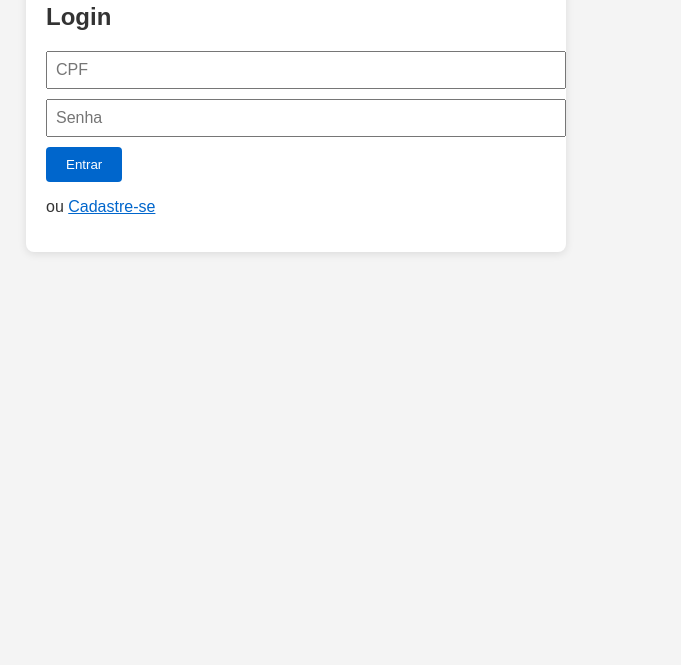
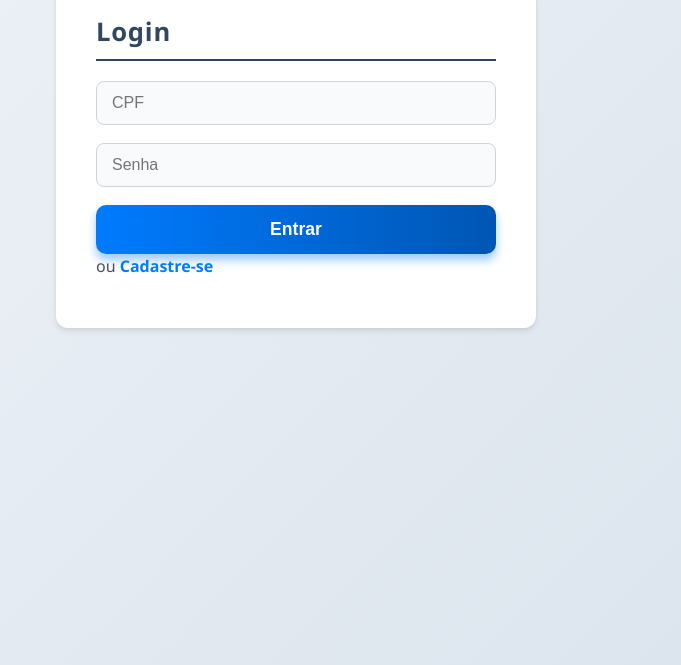
Before and after one commit to MatheusCatarucci/Nexus-Store-site, a plain HTML site: page index.html in a window 1280 px wide. Shown: the part 135-800 px from the top of the page, without its empty margins (344-1025 px from the left). Drawn offline with Linux system fonts and the light colour scheme.

Commit message:
update css

```diff
--- a/style.css
+++ b/style.css
@@ -1,40 +1,149 @@
-body {
-  font-family: Arial, sans-serif;
-  background-color: #f4f4f4;
-  padding: 30px;
-  color: #333;
+/* Reset básico para garantir consistência */
+* {
+  margin: 0;
+  padding: 0;
+  box-sizing: border-box;
 }
 
-#app {
-  max-width: 500px;
-  margin: 0 auto;
-  background: white;
-  padding: 20px;
-  border-radius: 8px;
-  box-shadow: 0px 2px 8px rgba(0, 0, 0, 0.1);
+body {
+  font-family: 'Segoe UI', Tahoma, Geneva, Verdana, sans-serif;
+  background: linear-gradient(135deg, #f0f4f8, #d9e2ec);
+  padding: 40px 20px;
+  color: #222831;
+  min-height: 100vh;
+  display: flex;
+  justify-content: center;
+  align-items: flex-start;
 }
 
+/* Container centralizado com sombra e borda sutil */
+#app {
+  max-width: 480px;
+  width: 100%;
+  background: #ffffff;
+  padding: 30px 40px;
+  border-radius: 12px;
+  box-shadow:
+    0 4px 6px rgba(0, 0, 0, 0.07),
+    0 1px 3px rgba(0, 0, 0, 0.06);
+  transition: box-shadow 0.3s ease;
+}
+
+#app:hover {
+  box-shadow:
+    0 8px 20px rgba(0, 0, 0, 0.12),
+    0 4px 8px rgba(0, 0, 0, 0.08);
+}
+
+h1, h2, h3 {
+  font-weight: 700;
+  color: #30475e;
+  margin-bottom: 20px;
+  letter-spacing: 0.03em;
+}
+
+h1 {
+  font-size: 2.25rem;
+  text-align: center;
+  margin-bottom: 30px;
+}
+
+h2 {
+  font-size: 1.6rem;
+  border-bottom: 2px solid #30475e;
+  padding-bottom: 10px;
+}
+
+h3 {
+  font-size: 1.2rem;
+  margin-top: 30px;
+  margin-bottom: 15px;
+}
+
+/* Inputs com bordas arredondadas, sombras e foco elegante */
 input {
   width: 100%;
-  margin-bottom: 10px;
-  padding: 8px;
-  font-size: 16px;
+  padding: 12px 15px;
+  margin-bottom: 18px;
+  font-size: 1rem;
+  border: 1.8px solid #ced4da;
+  border-radius: 8px;
+  transition: border-color 0.3s ease, box-shadow 0.3s ease;
+  background-color: #f9fafb;
+  color: #222831;
+  outline-offset: 2px;
 }
 
-button {
-  padding: 10px 20px;
-  background-color: #0066cc;
-  color: white;
-  border: none;
-  border-radius: 4px;
-  cursor: pointer;
+input:focus {
+  border-color: #0066cc;
+  box-shadow: 0 0 6px rgba(0, 102, 204, 0.5);
+  background-color: #ffffff;
 }
 
-button:hover {
-  background-color: #004d99;
+/* Botões com design moderno e hover suave */
+button {
+  width: 100%;
+  padding: 14px 0;
+  background: linear-gradient(90deg, #007bff, #0056b3);
+  border: none;
+  border-radius: 10px;
+  color: #fff;
+  font-size: 1.1rem;
+  font-weight: 700;
+  cursor: pointer;
+  box-shadow: 0 6px 10px rgba(0, 123, 255, 0.4);
+  transition: background 0.3s ease, box-shadow 0.3s ease;
+  user-select: none;
 }
 
+button:hover,
+button:focus {
+  background: linear-gradient(90deg, #0056b3, #003f7f);
+  box-shadow: 0 8px 15px rgba(0, 86, 179, 0.6);
+  outline: none;
+}
+
+/* Links com estilo limpo e hover */
 a {
-  color: #0066cc;
-  cursor: pointer;
+  color: #007bff;
+  text-decoration: none;
+  font-weight: 600;
+  transition: color 0.3s ease;
 }
+
+a:hover,
+a:focus {
+  color: #0056b3;
+  text-decoration: underline;
+}
+
+/* Textos dentro do app para melhor leitura */
+p {
+  font-size: 1rem;
+  margin-bottom: 20px;
+  color: #495057;
+  line-height: 1.5;
+}
+
+/* Separadores com estilo minimalista */
+hr {
+  border: none;
+  border-top: 1.5px solid #e0e0e0;
+  margin: 35px 0;
+}
+
+/* Pequena responsividade */
+@media (max-width: 520px) {
+  #app {
+    padding: 25px 20px;
+  }
+
+  h1 {
+    font-size: 1.8rem;
+  }
+
+  button {
+    font-size: 1rem;
+    padding: 12px 0;
+  }
+}
```
